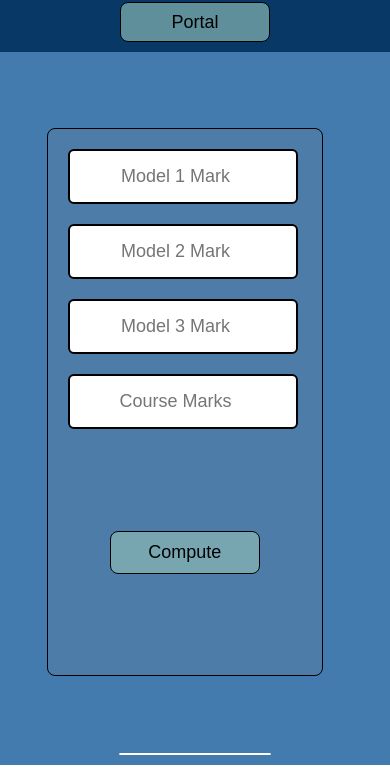
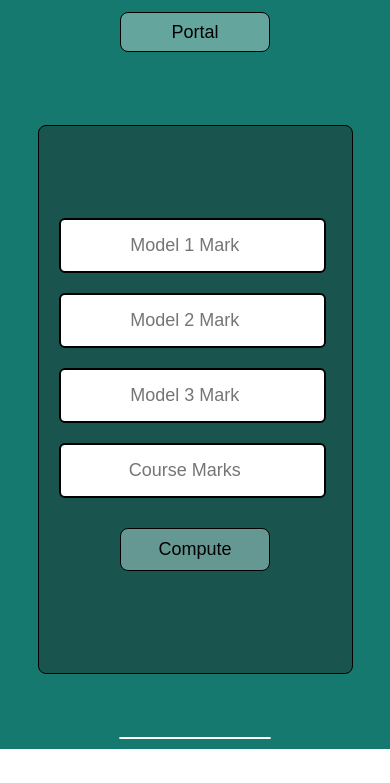
Before and after one commit to Sricharan7113/InternalMarksCalculator, a plain HTML site: page index.html in a window 390 px wide. Shown: the part 61-844 px from the top of the page. Drawn offline with Linux system fonts and the light colour scheme.

Commit message:
Update style.css

```diff
--- a/style.css
+++ b/style.css
@@ -6,14 +6,14 @@
     width: 100%;
     display:flex;
     justify-content:space-between;
-    background-color: #083966;
+    background-color: #16796F;
 }
 
 .Logo{
     font-family: system-ui, -apple-system, BlinkMacSystemFont, 'Segoe UI', Roboto, Oxygen, Ubuntu, Cantarell, 'Open Sans', 'Helvetica Neue', sans-serif;
     font-size:x-large;
     padding:10px;
-    color: aliceblue;
+    color:black;
 }
 
 .Computation{
@@ -24,7 +24,7 @@
     flex-direction: column;
     justify-content: center;
     align-content: center;
-    background-color: #447bae;
+    background-color: #16796F;
 
 }
 
@@ -34,7 +34,7 @@
     padding:20px;
     flex-direction: column;
     justify-content: center;
-    background: rgba(139, 134, 134, 0.137);
+    background: #1c4845bb;
     border: 1px solid black;
     backdrop-filter: blur(3.1px);
     border-radius: 8px;
@@ -43,7 +43,7 @@
 }
 
 .Fields:hover{
-    border: 2px solid rgb(9, 72, 112);
+    border: 2px solid rgb(11, 22, 29);
 }
 
 
@@ -57,6 +57,7 @@
     margin: auto;
     cursor: pointer;
     background: rgba(143, 190, 183, 0.648);
+    transition: 0.5s;
 }
 
 .PortalBtn{
@@ -66,9 +67,10 @@
 }
 
 .Btn:hover{
-    background-color: #195b9ae5;
-    color: aliceblue;
-    border: 1px solid aliceblue;
+    background-color: rgba(219, 229, 228, 0.648);
+    color: black;
+    border: 2px solid rgb(17, 17, 17);
+    transform: scale(1.03);
 }
 
 
@@ -78,11 +80,7 @@
     height: 30px;
     padding:10px;
     border: 2px solid black;
-
     display: none;
-    /* display: flex;
-    justify-content: center;
-    align-content: center; */
     border-radius: 8px;
     margin-top: 20px;
 }
@@ -97,12 +95,14 @@
     margin-bottom: 20px;
     outline:none;
     text-align: center;
+    transition: 0.5s;
 }
 
 .Inputs:hover{
-    background-color: #083966;;
-    color: aliceblue;
+    background-color: #cccfd3;;
+    color: rgb(8, 8, 8);
     border: 2px solid rgb(0, 9, 17);
+    transform: scale(1.05);
 }
 
 .Hr{
@@ -126,8 +126,7 @@
         width: 150px;
         font-size: large;
         color: black;
-        margin: auto;
-
+        margin: 10px auto;
     }
 
     .PortalBtn{
@@ -135,12 +134,11 @@
         display: flex;
         align-content: center;
         justify-content: center;
-        margin-bottom: 10px;
     }
 
     .Computation{
         width: 100%;
-        height:83vh;
+        height:80vh;
         display: flex;
         justify-content: center;
         align-content: center;
@@ -148,9 +146,9 @@
     }
 
     .Fields{
-        width:60%;
+        width:70%;
         height: 60vh;
-        margin-left:12%;
+        margin:auto;
     }
 
     .Inputs{
@@ -163,7 +161,7 @@
        width: 100%;
        display: flex;
        flex-direction: column;
-       background-color: #447bae;
+       background-color: #16796F;
        display: flex;
        justify-content: center;
        align-items: center;
```
